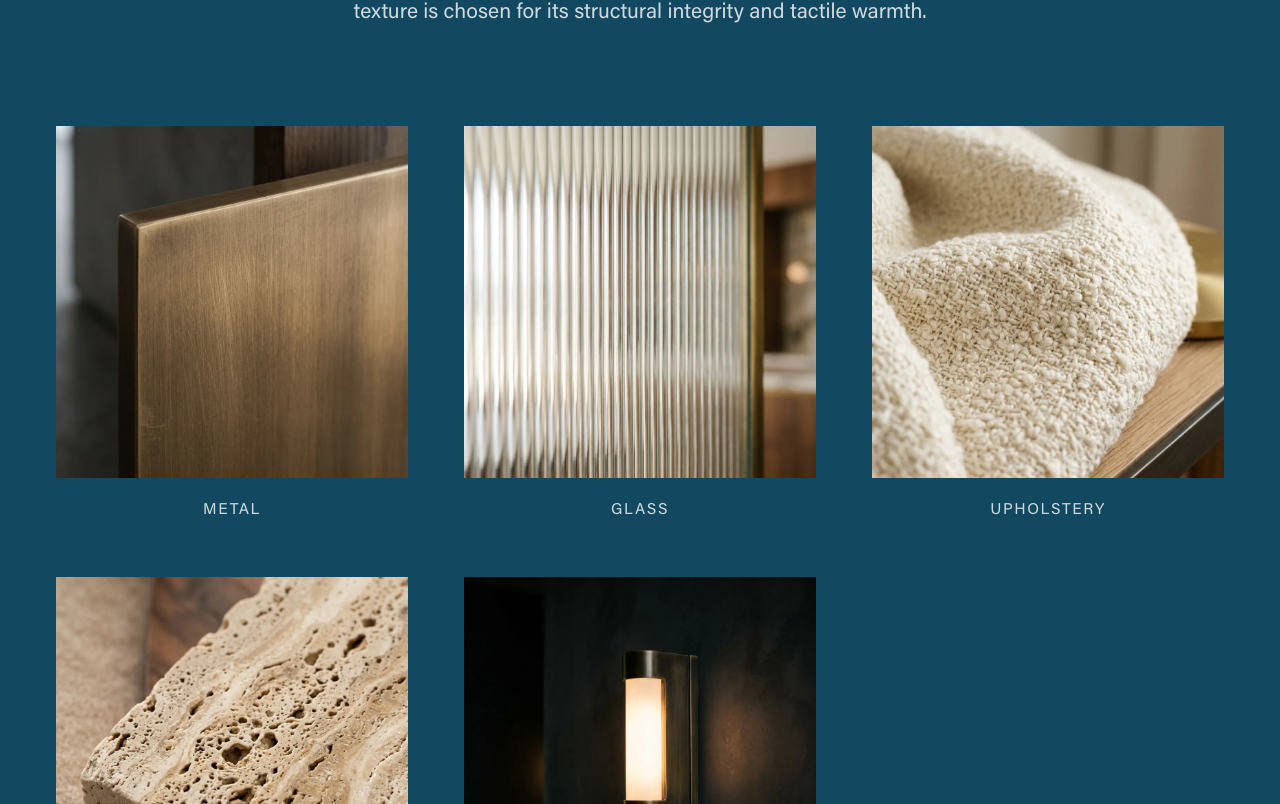
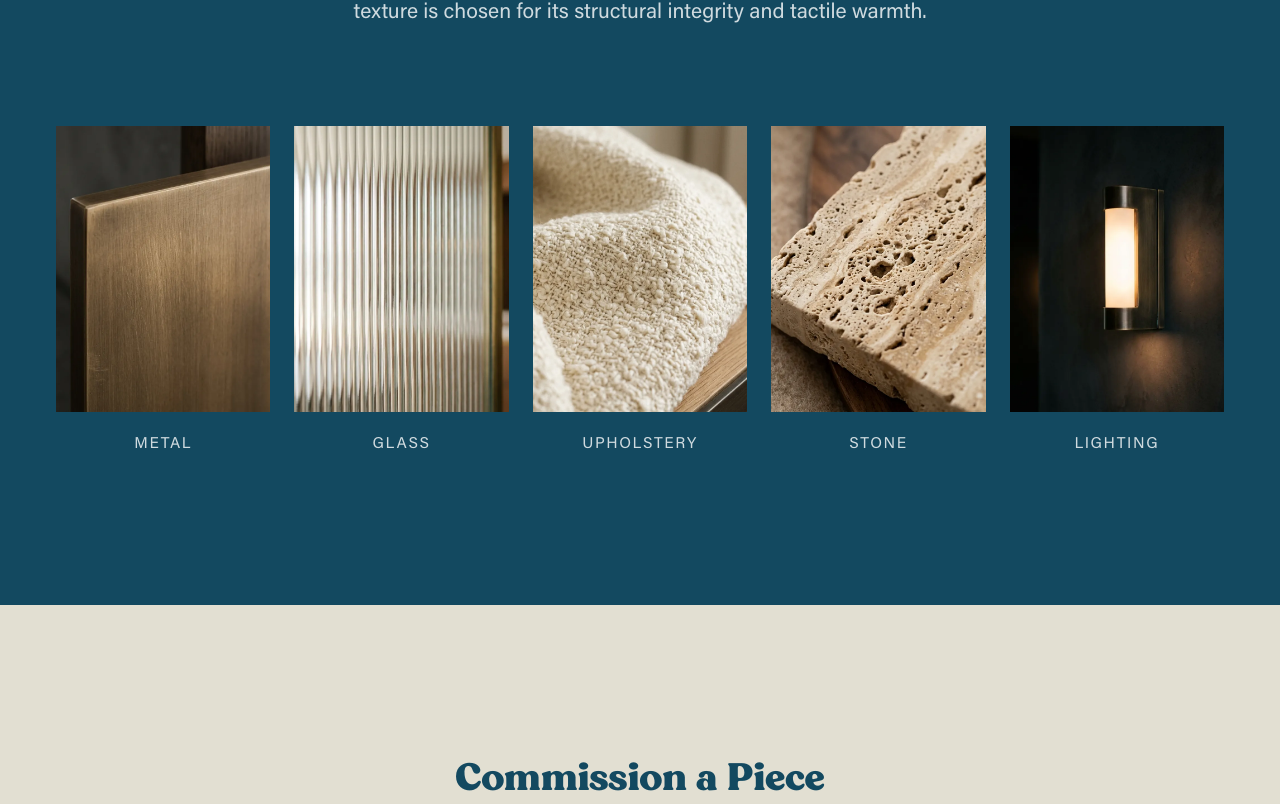
Before and after one commit to adriivas3092/albizia-woods-site, a React (Vite) app: page / in a window 1280 px wide. Shown: the part 4736-5540 px from the top of the page. Built offline with nearby package versions, Linux system fonts and the light colour scheme.

Commit message:
style: Materiales en fila ordenada de 5 (formato vertical 3/4), tamaño moderado

```diff
--- a/src/components/Materials.module.css
+++ b/src/components/Materials.module.css
@@ -43,8 +43,8 @@
 
 .materialGrid {
   display: grid;
-  grid-template-columns: repeat(3, 1fr);
-  gap: var(--space-md);
+  grid-template-columns: repeat(5, 1fr);
+  gap: var(--space-sm);
 }
 
 .materialCard {
@@ -55,7 +55,7 @@
 
 .imageWrapper {
   width: 100%;
-  aspect-ratio: 1/1;
+  aspect-ratio: 3/4;
   overflow: hidden;
   background-color: #1a1a1a;
 }
@@ -84,7 +84,7 @@
 @media (max-width: 1024px) {
   .materialGrid {
     grid-template-columns: repeat(3, 1fr);
-    gap: var(--space-lg);
+    gap: var(--space-md);
   }
 }
 
```
